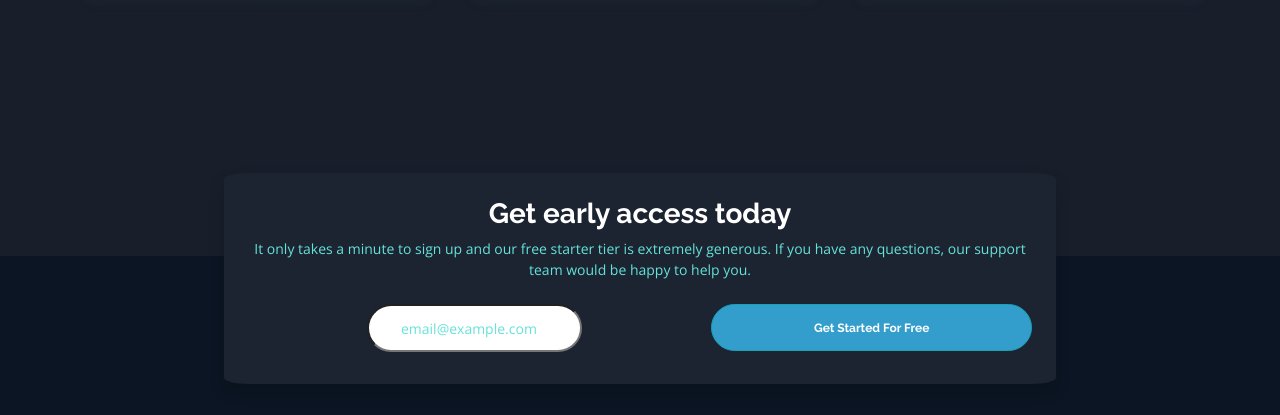
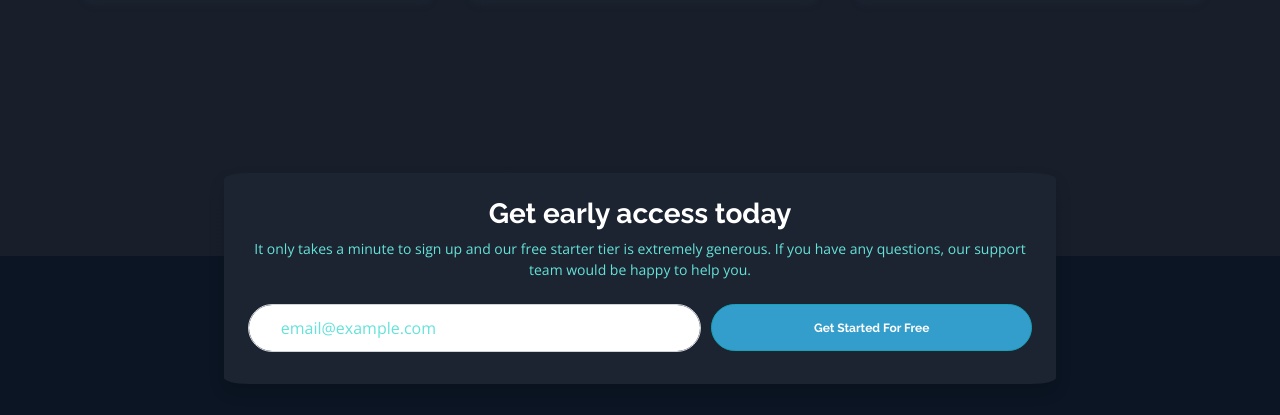
Before and after one commit to rogozinski/FrontEndMentor-FyloLandingPage-DarkTheme, a plain HTML site: page index.html in a window 1280 px wide. Shown: the part 3055-3470 px from the top of the page. Drawn offline with nearby package versions, Linux system fonts and the light colour scheme.

Commit message:
Update index.html

```diff
--- a/index.html
+++ b/index.html
@@ -189,7 +189,7 @@
         <form action="#send" class="needs-validation" novalidate>
           <div class="form-row">
             <div class="col-12 col-lg-7 my-2">
-              <input type="email" placeholder="email@example.com" class="rounded-pill  name=" email" form-control">
+              <input type="email" placeholder="email@example.com" class="rounded-pill  form-control" name="email">
               <div class="invalid-feedback">Please enter a valid email address</div>
             </div>
             <div class="col-12 col-lg my-2">
@@ -200,7 +200,7 @@
       </div>
     </section>
   </main>
-  </div>
+
   <!--FOOTER-->
   <footer class="container-fluid">
     <div class="row w-75 mx-auto mt-5">
@@ -233,7 +233,6 @@
         </div>
 
 
-        </ul>
       </div>
       <div class="pl-0 col-12 col-md-6 col-lg">
         <ul class="pl-3">
@@ -273,11 +272,11 @@
       </div>
 
 
-
       <div class=" col-12 my-4 attribution justify-content-center">
         Challenge by <a href="https://www.frontendmentor.io?ref=challenge" target="_blank">Frontend Mentor</a>.
         Coded by <a href="https://github.com/rogozinski" target="_blank">Michał Rogoziński</a>.
       </div>
+    </div>
   </footer>
   <!-- BOOTSTRAP-JS -->
   <script src=" https://code.jquery.com/jquery-3.5.1.slim.min.js"
```
